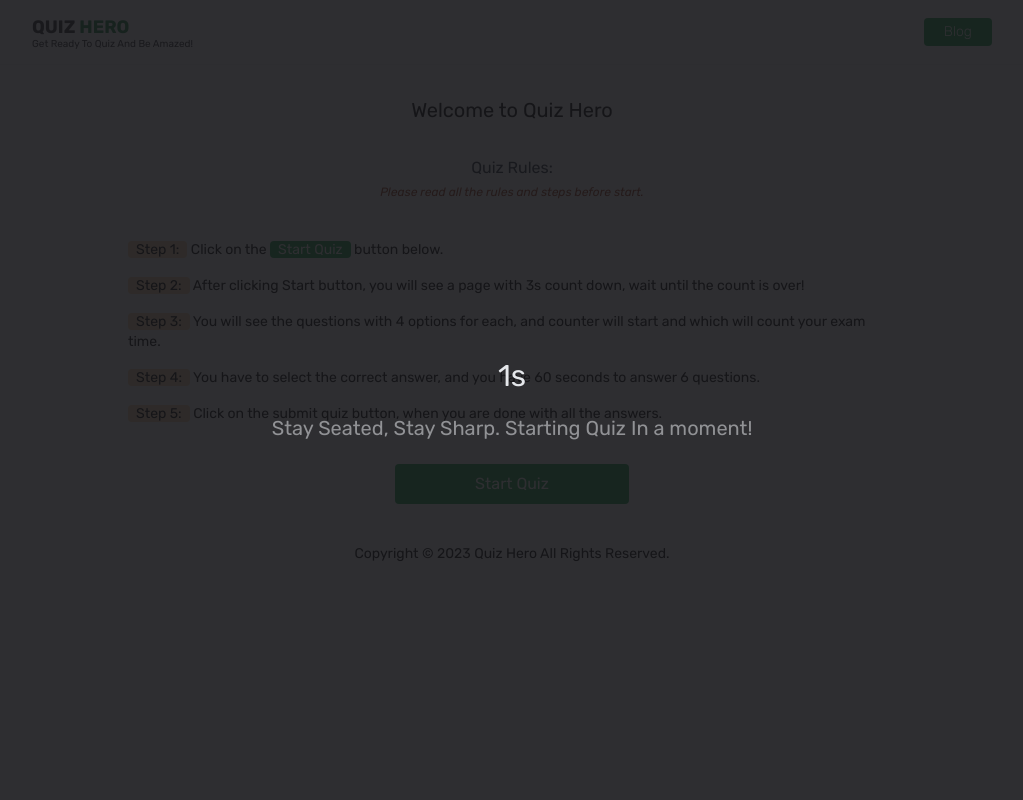
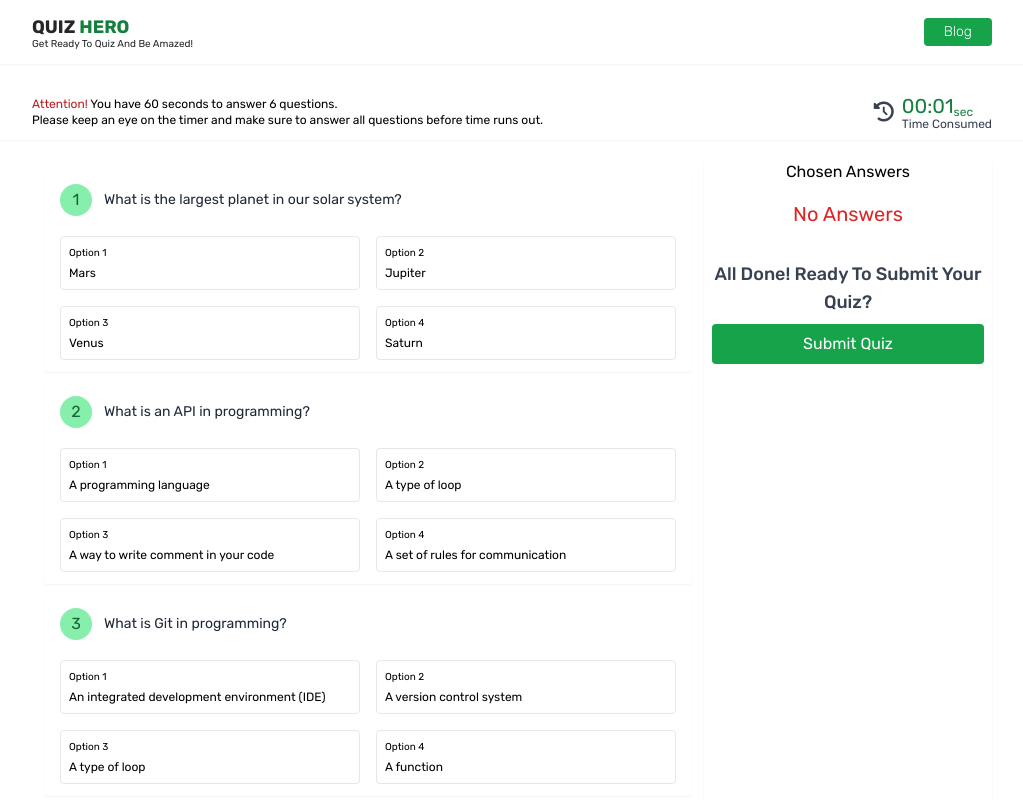
Before and after one commit to shejanNizam/quiz-hero, a plain HTML site: page index.html in a window 1280 px wide. Both pictures are taken after a click on the button "Start Quiz". Shown: the top 800 px of the page, without its empty margins (128-1151 px from the left). Drawn offline with nearby package versions, Linux system fonts and the light colour scheme.

Commit message:
all quiz shown

```diff
--- a/index.html
+++ b/index.html
@@ -140,7 +140,7 @@
     >
       <!-- Question section start -->
       <div class="md:w-[70%] w-full">
-        <div class="duration-500" class="quizContainer"></div>
+        <div class="duration-500" id="quizContainer"></div>
       </div>
       <!-- Question section end -->
       <!-- Answer section start -->
--- a/index.js
+++ b/index.js
@@ -40,13 +40,13 @@ startQuiz.addEventListener("click", () => {
     }
     counter.innerText = counterNum;
     counterNum--;
-  }, 1000);
+  }, 200);
 });
 
 // All quiz data fetched from json
 const loadQuiz = async () => {
   const res = await fetch("./data/quiz.json");
-  const data = await res.json;
+  const data = await res.json();
   quizData = data;
   displayQuiz(data);
 };
@@ -59,17 +59,21 @@ const displayQuiz = (data) => {
   }
 
   data.forEach((quiz, i) => {
-    quizContainer.innerHTML += `<div class="m-3 py-3 px-4 shadow-sm rounded">
-  <div class="flex items-center">
-    <div class="h-8 w-8 bg-green-300 rounded-full flex justify-center items-center text-green-800 mr-3">
-      ${i + 1}
+    console.log(quiz);
+    const { question, options } = quiz;
+    quizContainer.innerHTML += `
+    <div class="m-3 py-3 px-4 shadow-sm rounded">
+      <div class="flex items-center">
+        <div class="h-8 w-8 bg-green-300 rounded-full flex justify-center     items-center text-green-800 mr-3">
+         ${i + 1}
+        </div>
+        <p class="text-gray-800 text-sm">${question}</p>
+      </div>
+      <div class="grid grid-cols-2 gap-4 mt-5">
+       ${displayQuizOptions(options, i)}
+      </div>
     </div>
-    <p class="text-gray-800 text-sm">${quiz.quetion}</p>
-  </div>
-  <div class="grid grid-cols-2 gap-4 mt-5">
-    ${displayQuizOptions(quiz.options, i)}
-  </div>
-</div>`;
+    `;
   });
 };
 
```
